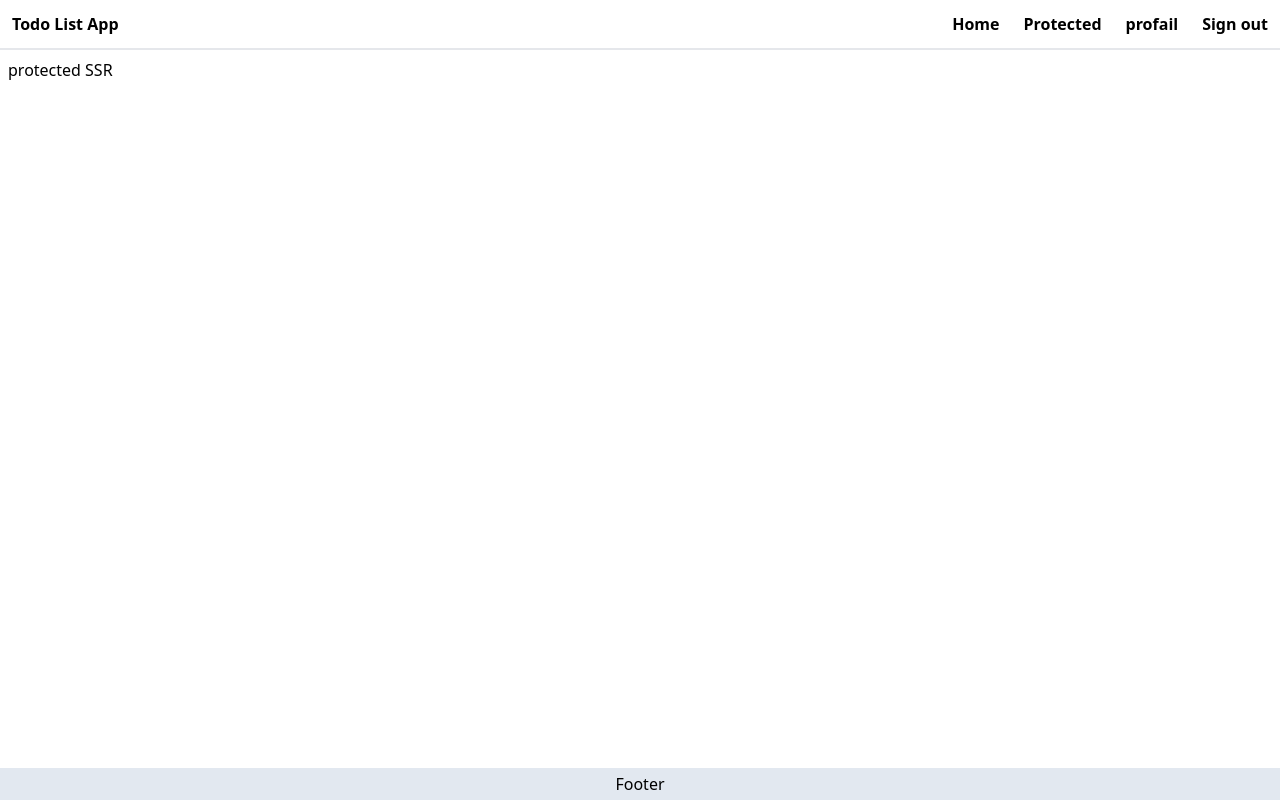
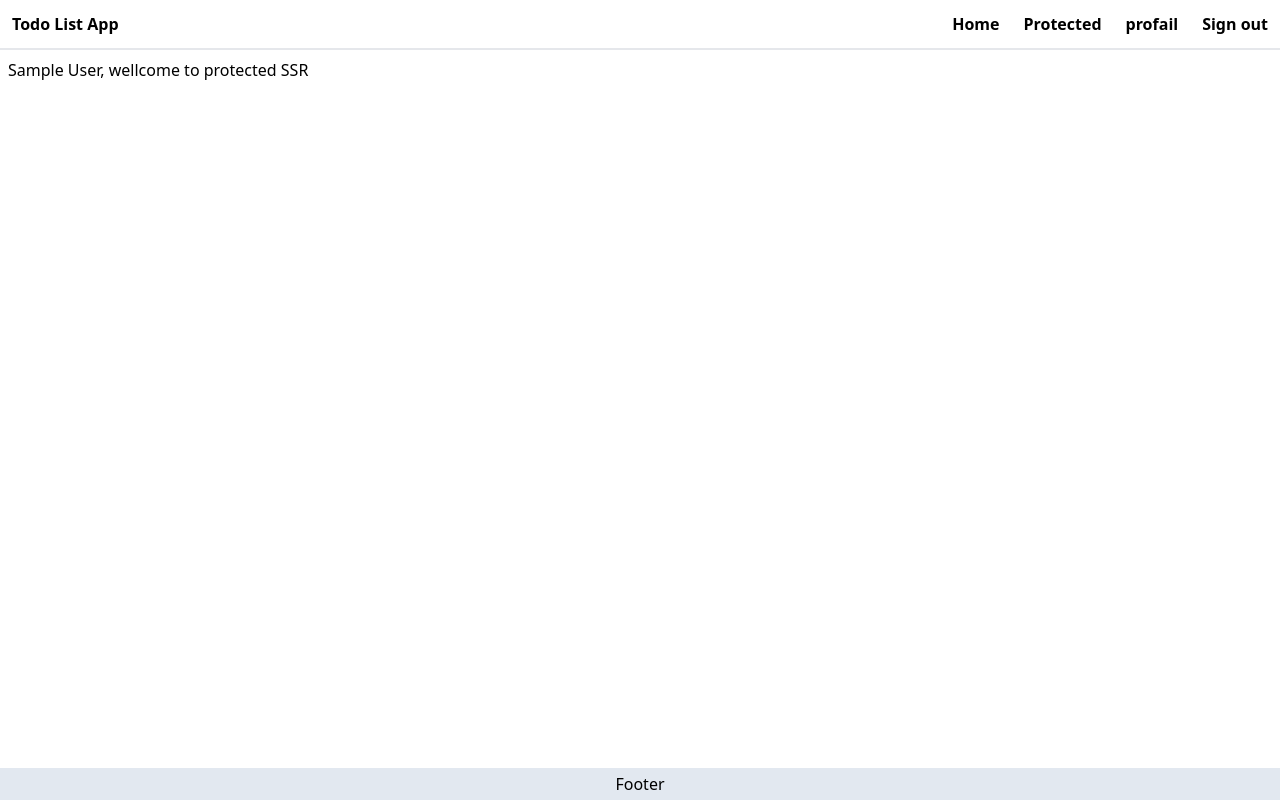
Before and after one commit to mohammadsalarvand403/Api-Routes-in-Next, a Next.js app: page /Protected/protected-ssr in a window 1280 px wide. Built offline with nearby package versions, Linux system fonts and the light colour scheme; no server answers; sample sign-in values are in the browser's storage.

Commit message:
securing pages on the server-sidee

```diff
--- a/pages/Protected/protected-ssr.jsx
+++ b/pages/Protected/protected-ssr.jsx
@@ -1,5 +1,6 @@
 import Layout from "@/containers/Layout";
 import { getSession, useSession } from "next-auth/react";
+import { redirect } from "next/dist/server/api-utils";
 
 
 const ProtectedSSr = () => {
@@ -7,7 +8,7 @@ const ProtectedSSr = () => {
     return (
         <Layout>
             <h1>
-                protected SSR
+                {session.user.name}, wellcome to protected SSR
             </h1>
         </Layout>
          );
@@ -17,6 +18,15 @@ export default ProtectedSSr;
 
 export async function getServerSideProps(contxt){
     const session = await getSession(contxt);
+if (!session) {
+    return{
+        redirect:{
+            destination: "/api/auth/signin?callbackUrl=http://localhost:3000/Protected/protected-ssr" ,
+            permanent: false
+        }
+    }
+}
+
     return{
         props:{
             session,
```
